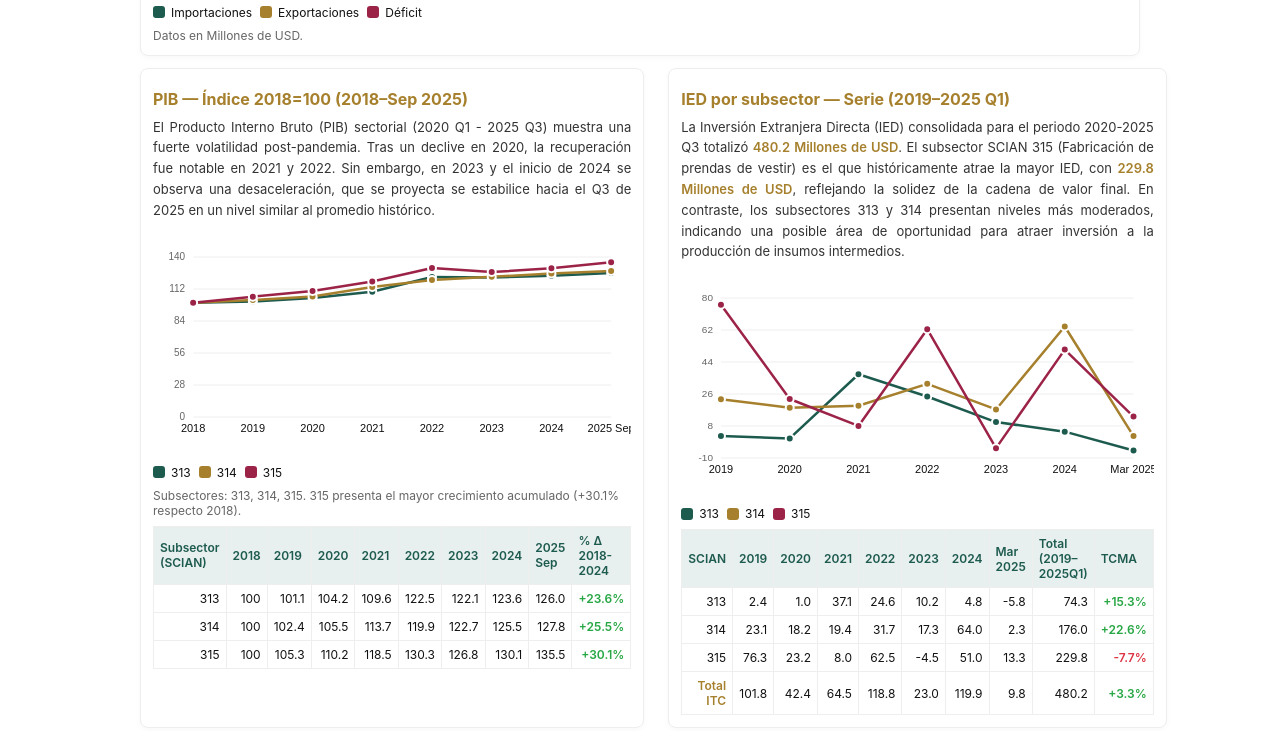
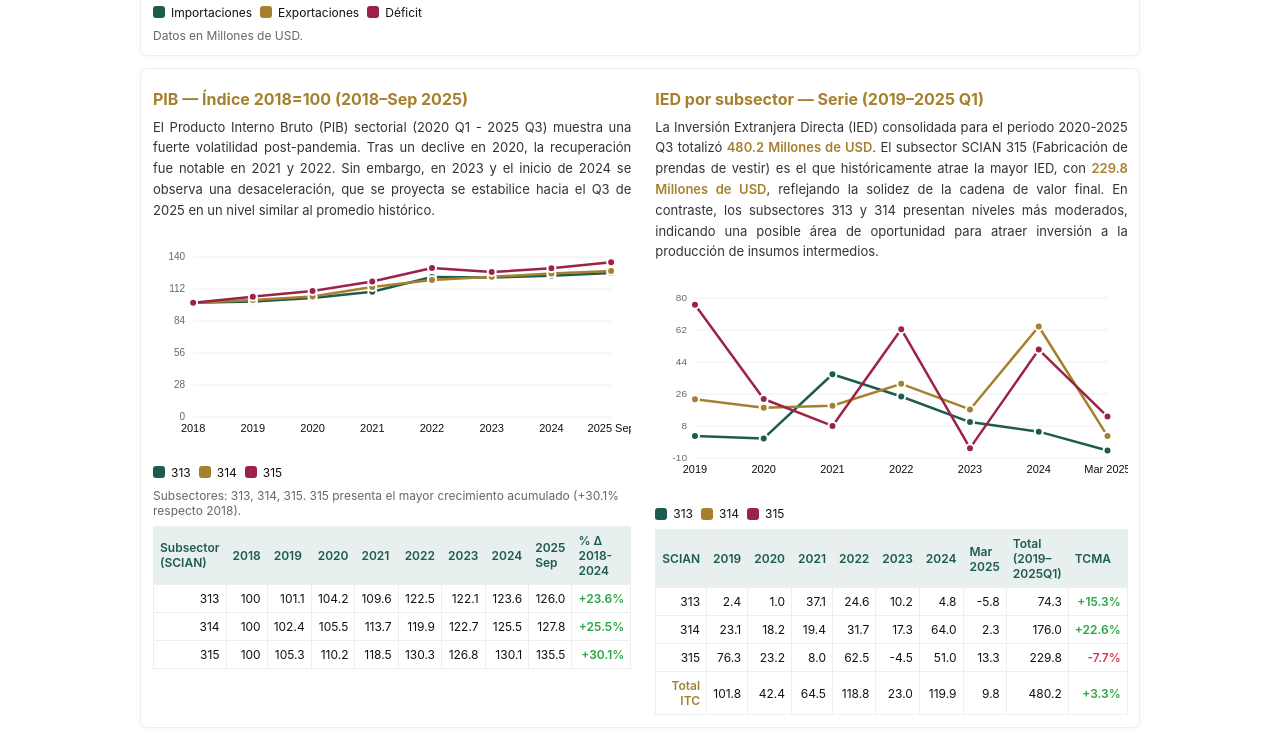
Before and after one commit to SAGB-JCM/PRODUCCI-N, a plain HTML site: page index.html in a window 1280 px wide. Shown: the part 1029-1760 px from the top of the page. Drawn offline with Linux system fonts and the light colour scheme.

Commit message:
Update index.html

```diff
--- a/index.html
+++ b/index.html
@@ -155,8 +155,9 @@
       </div>
     </section>
 
-    <section class="grid" style="margin-top:12px">
-      <div class="card">
+    <section class="card" style="margin-top:12px">
+      <div class="grid">
+        <div class="card" style="border:none; padding:0; box-shadow:none;">
           <h2>PIB — Índice 2018=100 (2018–Sep 2025)</h2>
           <p class="chart-context">
             El Producto Interno Bruto (PIB) sectorial (2020 Q1 - 2025 Q3) muestra una fuerte volatilidad post-pandemia. Tras un declive en 2020, la recuperación fue notable en 2021 y 2022. Sin embargo, en 2023 y el inicio de 2024 se observa una desaceleración, que se proyecta se estabilice hacia el Q3 de 2025 en un nivel similar al promedio histórico.
@@ -178,7 +179,7 @@
           </table>
         </div>
 
-      <div class="card">
+        <div class="card" style="border:none; padding:0; box-shadow:none;">
           <h2>IED por subsector — Serie (2019–2025 Q1)</h2>
           <p class="chart-context">
             La Inversión Extranjera Directa (IED) consolidada para el periodo 2020-2025 Q3 totalizó <strong>480.2 Millones de USD</strong>. El subsector SCIAN 315 (Fabricación de prendas de vestir) es el que históricamente atrae la mayor IED, con <strong>229.8 Millones de USD</strong>, reflejando la solidez de la cadena de valor final. En contraste, los subsectores 313 y 314 presentan niveles más moderados, indicando una posible área de oportunidad para atraer inversión a la producción de insumos intermedios.
@@ -198,6 +199,7 @@
               <tr><td><strong>Total ITC</strong></td><td>101.8</td><td>42.4</td><td>64.5</td><td>118.8</td><td>23.0</td><td>119.9</td><td>9.8</td><td>480.2</td><td class="positive">+3.3%</td></tr>
             </tbody>
           </table>
+        </div>
       </div>
     </section>
 
```
Lines whose indentation alone changed are shown as unchanged.
